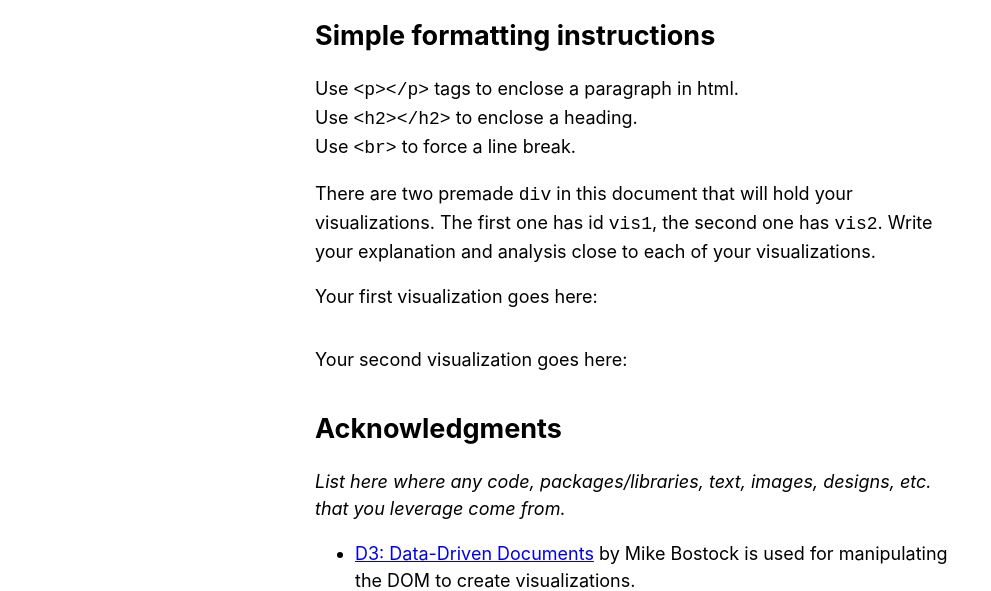
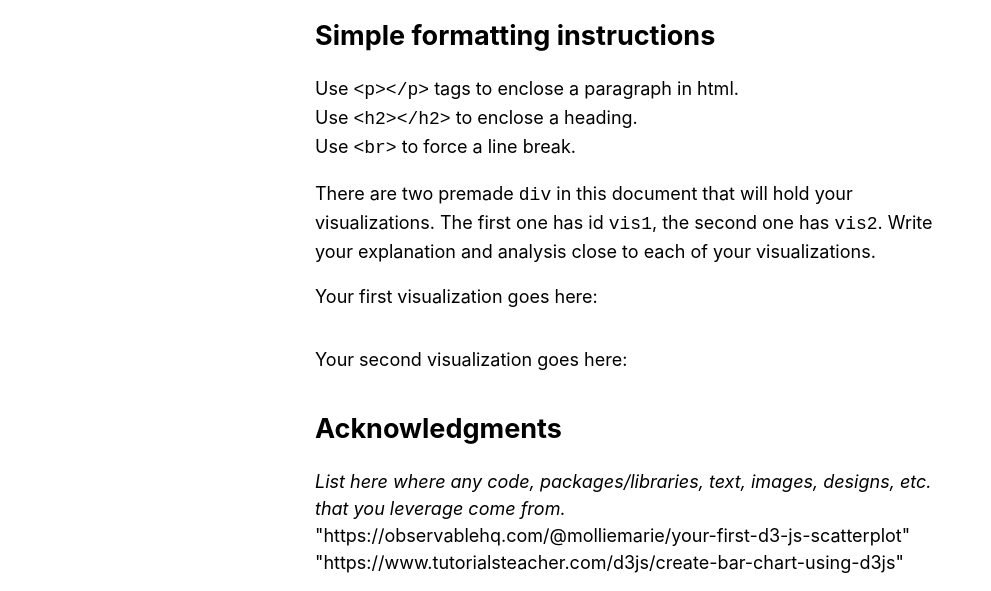
Before and after one commit to DS4200-Fall21-Sec02/hw-03-practice-d3-mjcljf, a plain HTML site: page index.html in a window 1280 px wide. Shown: the part 172-763 px from the top of the page, without its empty margins (0-991 px from the left). Drawn offline with Linux system fonts and the light colour scheme.

Commit message:
Update index.html

```diff
--- a/index.html
+++ b/index.html
@@ -66,6 +66,8 @@
 
     <p>
       <em>List here where any code, packages/libraries, text, images, designs, etc. that you leverage come from.</em>
+	    "https://observablehq.com/@molliemarie/your-first-d3-js-scatterplot"
+	    "https://www.tutorialsteacher.com/d3js/create-bar-chart-using-d3js"
     </p>
 
     <ul>
```
